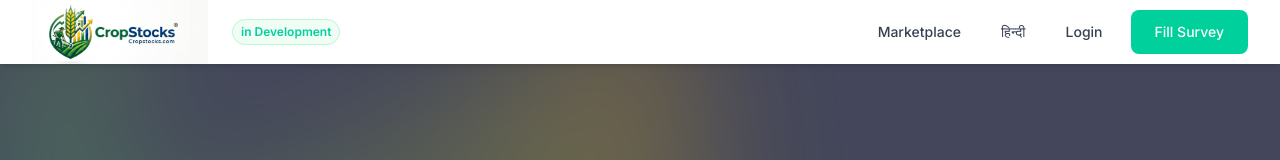
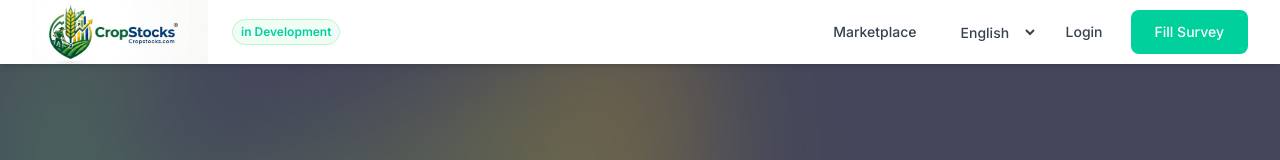
Before and after one commit to cropstocks/CropStocks, a React (Vite) app in the folder client/: page / in a window 1280 px wide. Shown: the top 160 px of the page. Built offline with nearby package versions, Linux system fonts and the light colour scheme; no server answers.

Commit message:
Add language selector with English, Hindi, and Gujarati

```diff
--- a/client/src/components/Navbar.jsx
+++ b/client/src/components/Navbar.jsx
@@ -5,7 +5,7 @@ import { LocaleContext } from '../context/LocaleContext';
 
 export default function Navbar() {
   const { user, logout } = useContext(AuthContext);
-  const { locale, toggleLocale, t } = useContext(LocaleContext);
+  const { locale, changeLocale, t } = useContext(LocaleContext);
   const [isMobileMenuOpen, setIsMobileMenuOpen] = useState(false);
 
   return (
@@ -21,15 +21,19 @@ export default function Navbar() {
             </span>
           </div>
           <div className="hidden md:flex items-center space-x-4">
-            <Link to="/marketplace" className="text-gray-700 hover:text-brand-green px-3 py-2 rounded-md text-sm font-medium">
+            <button onClick={() => alert('In Production')} className="text-gray-700 hover:text-brand-green px-3 py-2 rounded-md text-sm font-medium text-left">
               {t('marketplace')}
-            </Link>
-            <button
-              onClick={toggleLocale}
-              className="text-gray-700 hover:text-brand-green px-3 py-2 rounded-md text-sm font-medium"
+            </button>
+            <select
+              value={locale}
+              onChange={(e) => changeLocale(e.target.value)}
+              className="text-gray-700 bg-transparent hover:text-brand-green px-3 py-2 rounded-md text-sm font-medium cursor-pointer outline-none"
             >
-              {locale === 'en' ? 'हिन्दी' : 'English'}
-            </button>
+              <option value="en">English</option>
+              <option value="hi">हिन्दी</option>
+              <option value="gu">ગુજરાતી</option>
+            </select>
+
             {user ? (
               <>
                 <Link
@@ -47,9 +51,9 @@ export default function Navbar() {
               </>
             ) : (
               <>
-                <Link to="/login" className="text-gray-700 hover:text-brand-green px-3 py-2 rounded-md text-sm font-medium">
+                <button onClick={() => alert('In Production')} className="text-gray-700 hover:text-brand-green px-3 py-2 rounded-md text-sm font-medium text-left">
                   {t('login')}
-                </Link>
+                </button>
                 <a href="https://forms.gle/86m7SFE6ZJudK16F9" target="_blank" rel="noopener noreferrer" className="btn-primary text-sm">
                   Fill Survey
                 </a>
@@ -76,12 +80,19 @@ export default function Navbar() {
       {isMobileMenuOpen && (
         <div className="md:hidden">
           <div className="px-2 pt-2 pb-3 space-y-1 sm:px-3">
-            <Link to="/marketplace" className="block px-3 py-2 rounded-md text-base font-medium text-gray-700 hover:text-brand-green hover:bg-gray-50">
+            <button onClick={() => alert('In Production')} className="block w-full text-left px-3 py-2 rounded-md text-base font-medium text-gray-700 hover:text-brand-green hover:bg-gray-50">
               {t('marketplace')}
-            </Link>
-            <button onClick={toggleLocale} className="block w-full text-left px-3 py-2 rounded-md text-base font-medium text-gray-700 hover:text-brand-green hover:bg-gray-50">
-              {locale === 'en' ? 'हिन्दी' : 'English'}
             </button>
+            <select
+              value={locale}
+              onChange={(e) => changeLocale(e.target.value)}
+              className="block w-full text-left px-3 py-2 rounded-md text-base font-medium text-gray-700 hover:text-brand-green hover:bg-gray-50 outline-none bg-transparent"
+            >
+              <option value="en">English</option>
+              <option value="hi">हिन्दी</option>
+              <option value="gu">ગુજરાતી</option>
+            </select>
+
             {user ? (
               <>
                 <Link to={user.role === 'FARMER' ? '/farmer/dashboard' : user.role === 'ADMIN' ? '/admin/dashboard' : '/investor/dashboard'} className="block px-3 py-2 rounded-md text-base font-medium text-gray-700 hover:text-brand-green hover:bg-gray-50">
@@ -96,9 +107,9 @@ export default function Navbar() {
               </>
             ) : (
               <>
-                <Link to="/login" className="block px-3 py-2 rounded-md text-base font-medium text-gray-700 hover:text-brand-green hover:bg-gray-50">
+                <button onClick={() => alert('In Production')} className="block w-full text-left px-3 py-2 rounded-md text-base font-medium text-gray-700 hover:text-brand-green hover:bg-gray-50">
                   {t('login')}
-                </Link>
+                </button>
                 <a href="https://forms.gle/86m7SFE6ZJudK16F9" target="_blank" rel="noopener noreferrer" className="block px-3 py-2 rounded-md text-base font-medium text-brand-green font-bold hover:bg-gray-50">
                   Fill Survey
                 </a>
--- a/client/src/context/LocaleContext.jsx
+++ b/client/src/context/LocaleContext.jsx
@@ -1,6 +1,7 @@
 import React, { createContext, useState, useEffect } from 'react';
 import en from '../i18n/en.json';
 import hi from '../i18n/hi.json';
+import gu from '../i18n/gu.json';
 
 export const LocaleContext = createContext();
 
@@ -12,19 +13,18 @@ export const LocaleProvider = ({ children }) => {
     if (savedLocale) setLocale(savedLocale);
   }, []);
 
-  const toggleLocale = () => {
-    const newLocale = locale === 'en' ? 'hi' : 'en';
+  const changeLocale = (newLocale) => {
     setLocale(newLocale);
     localStorage.setItem('locale', newLocale);
   };
 
   const t = (key) => {
-    const translations = locale === 'en' ? en : hi;
+    const translations = locale === 'hi' ? hi : locale === 'gu' ? gu : en;
     return translations[key] || key;
   };
 
   return (
-    <LocaleContext.Provider value={{ locale, toggleLocale, t }}>
+    <LocaleContext.Provider value={{ locale, changeLocale, t }}>
       {children}
     </LocaleContext.Provider>
   );
--- /dev/null
+++ b/client/src/i18n/gu.json
@@ -0,0 +1,18 @@
+{
+  "app_name": "ક્રોપસ્ટોક્સ",
+  "login": "લૉગિન",
+  "register": "નોંધણી કરો",
+  "logout": "લૉગઆઉટ",
+  "farmer_portal": "ખેડૂત પોર્ટલ",
+  "investor_portal": "રોકાણકાર પોર્ટલ",
+  "hero_title": "ખેતીના ભવિષ્યમાં રોકાણ કરો",
+  "hero_subtitle": "કૃષિ પેદાશો માટે શેરબજાર. ખેડૂતો સાથે સીધા જ જોડાઓ અને ટકાઉ કૃષિને ટેકો આપતી વખતે તમારી સંપત્તિમાં વધારો કરો.",
+  "get_started": "શરૂ કરો",
+  "explore_market": "બજાર અન્વેષણ કરો",
+  "risk_low": "ઓછું જોખમ",
+  "risk_medium": "મધ્યમ જોખમ",
+  "risk_high": "વધુ જોખમ",
+  "insured": "વીમો ઉતારેલ",
+  "marketplace": "માર્કેટપ્લેસ",
+  "dashboard": "ડેશબોર્ડ"
+}
--- a/client/src/pages/LandingPage.jsx
+++ b/client/src/pages/LandingPage.jsx
@@ -23,9 +23,9 @@ export default function LandingPage() {
             <a href="https://forms.gle/86m7SFE6ZJudK16F9" target="_blank" rel="noopener noreferrer" className="btn-primary text-lg px-8 py-3">
               Fill Survey
             </a>
-            <Link to="/marketplace" className="text-sm font-semibold leading-6 text-white hover:text-brand-green transition-colors">
+            <button onClick={() => alert('In Production')} className="text-sm font-semibold leading-6 text-white hover:text-brand-green transition-colors">
               {t('explore_market')} <span aria-hidden="true">→</span>
-            </Link>
+            </button>
           </div>
         </div>
       </div>
```
